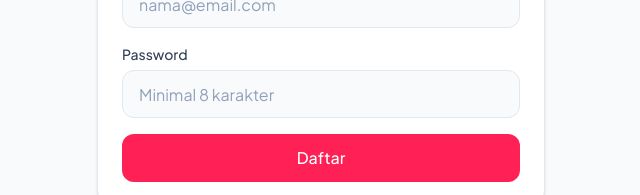
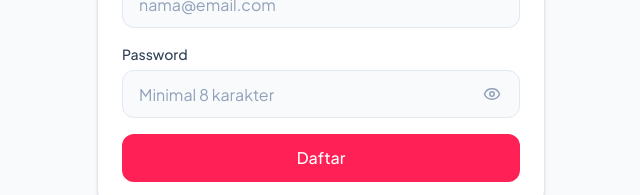
Before and after one commit to brianimannuel870-pixel/tabungan-couple, a React (Vite) app: page /daftar in a window 1280 px wide. Shown: the part 435-630 px from the top of the page, without its empty margins (319-959 px from the left). Built offline with nearby package versions, Linux system fonts and the light colour scheme; no server answers.

Commit message:
feat: tambahkan fitur toggle intip password (eye/eye-off) di login dan daftar

```diff
--- a/src/pages/Daftar.jsx
+++ b/src/pages/Daftar.jsx
@@ -1,7 +1,7 @@
 // src/pages/Daftar.jsx
 import { useState } from 'react'
 import { Link, useNavigate } from 'react-router-dom'
-import { PiggyBank, Loader2 } from 'lucide-react'
+import { PiggyBank, Loader2, Eye, EyeOff } from 'lucide-react'
 import { useAuth } from '../hooks/useAuth.jsx'
 
 export default function Daftar() {
@@ -9,6 +9,7 @@ export default function Daftar() {
   const navigate = useNavigate()
 
   const [form, setForm] = useState({ name: '', email: '', password: '' })
+  const [showPassword, setShowPassword] = useState(false)
   const [errors, setErrors] = useState({})
   const [apiError, setApiError] = useState('')
   const [loading, setLoading] = useState(false)
@@ -106,17 +107,27 @@ export default function Daftar() {
             <label htmlFor="password" className="text-sm font-medium text-slate-700">
               Password
             </label>
+            <div className="relative">
               <input
                 id="password"
                 name="password"
-              type="password"
+                type={showPassword ? 'text' : 'password'}
                 autoComplete="new-password"
                 required
                 value={form.password}
                 onChange={handleChange}
                 placeholder="Minimal 8 karakter"
-              className="h-12 px-4 rounded-xl border border-slate-200 bg-slate-50 text-slate-900 placeholder:text-slate-400 focus:outline-none focus:ring-2 focus:ring-rose-500 focus:border-transparent"
+                className="h-12 pl-4 pr-12 rounded-xl border border-slate-200 bg-slate-50 text-slate-900 placeholder:text-slate-400 focus:outline-none focus:ring-2 focus:ring-rose-500 focus:border-transparent w-full"
               />
+              <button
+                type="button"
+                onClick={() => setShowPassword(!showPassword)}
+                className="absolute right-3 top-1/2 -translate-y-1/2 w-8 h-8 flex items-center justify-center text-slate-400 hover:text-slate-600 focus:outline-none"
+                aria-label={showPassword ? 'Sembunyikan password' : 'Lihat password'}
+              >
+                {showPassword ? <EyeOff size={18} /> : <Eye size={18} />}
+              </button>
+            </div>
             {errors.password && <p className="text-xs text-red-500">{errors.password}</p>}
           </div>
 
--- a/src/pages/Login.jsx
+++ b/src/pages/Login.jsx
@@ -1,7 +1,7 @@
 // src/pages/Login.jsx
 import { useState } from 'react'
 import { Link, useNavigate } from 'react-router-dom'
-import { PiggyBank, Loader2 } from 'lucide-react'
+import { PiggyBank, Loader2, Eye, EyeOff } from 'lucide-react'
 import { useAuth } from '../hooks/useAuth.jsx'
 
 export default function Login() {
@@ -9,6 +9,7 @@ export default function Login() {
   const navigate = useNavigate()
 
   const [form, setForm] = useState({ email: '', password: '' })
+  const [showPassword, setShowPassword] = useState(false)
   const [error, setError] = useState('')
   const [loading, setLoading] = useState(false)
 
@@ -71,17 +72,27 @@ export default function Login() {
             <label htmlFor="password" className="text-sm font-medium text-slate-700">
               Password
             </label>
+            <div className="relative">
               <input
                 id="password"
                 name="password"
-              type="password"
+                type={showPassword ? 'text' : 'password'}
                 autoComplete="current-password"
                 required
                 value={form.password}
                 onChange={handleChange}
                 placeholder="••••••••"
-              className="h-12 px-4 rounded-xl border border-slate-200 bg-slate-50 text-slate-900 placeholder:text-slate-400 focus:outline-none focus:ring-2 focus:ring-rose-500 focus:border-transparent"
+                className="h-12 pl-4 pr-12 rounded-xl border border-slate-200 bg-slate-50 text-slate-900 placeholder:text-slate-400 focus:outline-none focus:ring-2 focus:ring-rose-500 focus:border-transparent w-full"
               />
+              <button
+                type="button"
+                onClick={() => setShowPassword(!showPassword)}
+                className="absolute right-3 top-1/2 -translate-y-1/2 w-8 h-8 flex items-center justify-center text-slate-400 hover:text-slate-600 focus:outline-none"
+                aria-label={showPassword ? 'Sembunyikan password' : 'Lihat password'}
+              >
+                {showPassword ? <EyeOff size={18} /> : <Eye size={18} />}
+              </button>
+            </div>
           </div>
 
           <button
```
Lines whose indentation alone changed are shown as unchanged.
